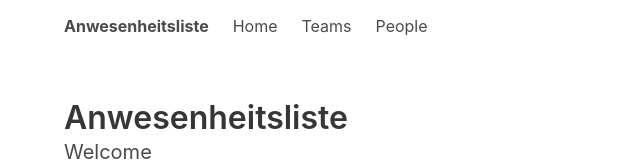
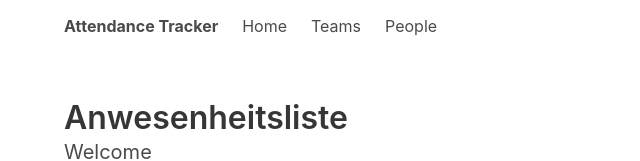
Before and after one commit to Tiim/attendance-tracker, a Vue app in the folder client/: page / in a window 1280 px wide. Shown: the top 161 px of the page, without its empty margins (0-640 px from the left). Built offline with nearby package versions, Linux system fonts and the light colour scheme; no server answers.

Commit message:
Translate 'Anwesenheitsliste' to english, add screenshots

```diff
--- a/client/src/components/Header.vue
+++ b/client/src/components/Header.vue
@@ -2,7 +2,7 @@
   <nav class="navbar" role="navigation" aria-label="main navigation">
     <div class="container">
       <div class="navbar-brand">
-        <a class="navbar-item has-text-weight-bold" href="/">Anwesenheitsliste</a>
+        <a class="navbar-item has-text-weight-bold" href="/">Attendance Tracker</a>
 
         <a role="button" @click="tapBurger" class="navbar-burger burger">
           <span aria-hidden="true"></span>
```
Also changed, not shown: 1 other file (tests, documents, lock files or other folders).
